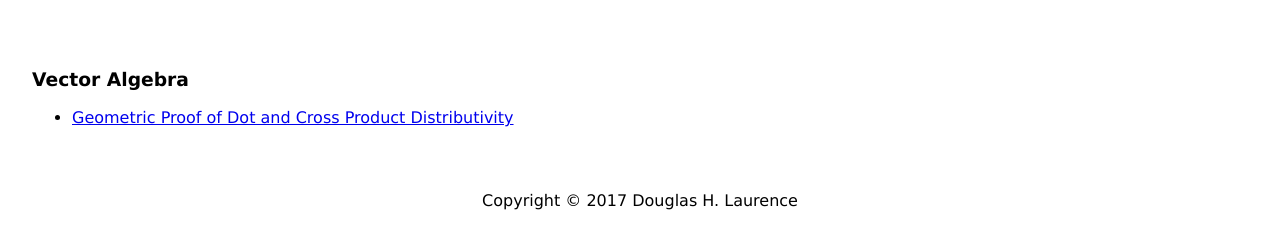
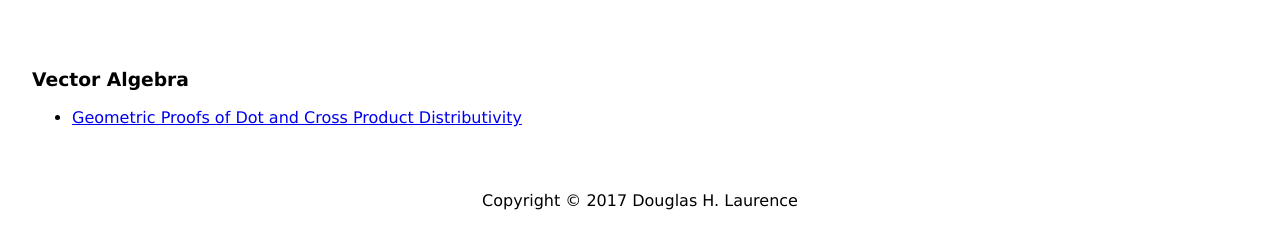
Before and after one commit to dhlaurence/dhlaurence.github.io, a Jekyll site: the page built from notes/math.html, in a window 1280 px wide. Shown: the part 130-379 px from the top of the page. Built offline with Jekyll 4.4.1, drawn with Linux system fonts in a browser that asks for light colours.

Commit message:
Update math.html

```diff
--- a/notes/math.html
+++ b/notes/math.html
@@ -10,7 +10,7 @@ title: Classical Mechanics Notes
 <article>
   <h3>Vector Algebra</h3>
   <ul>
-    <li><a target="_blank" href="http://www.blazartheory.com/files/Geometric_Proof_of_Dot_and_Cross_Product_Distributivity.pdf">Geometric Proof of Dot and Cross Product Distributivity</a></li>
+    <li><a target="_blank" href="http://www.blazartheory.com/files/Geometric_Proof_of_Dot_and_Cross_Product_Distributivity.pdf">Geometric Proofs of Dot and Cross Product Distributivity</a></li>
   </ul>
 
 </article>
```
